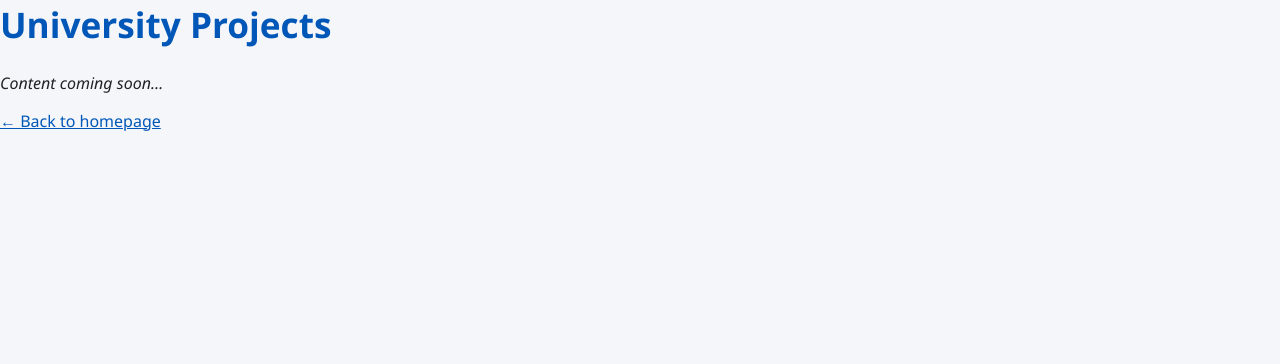
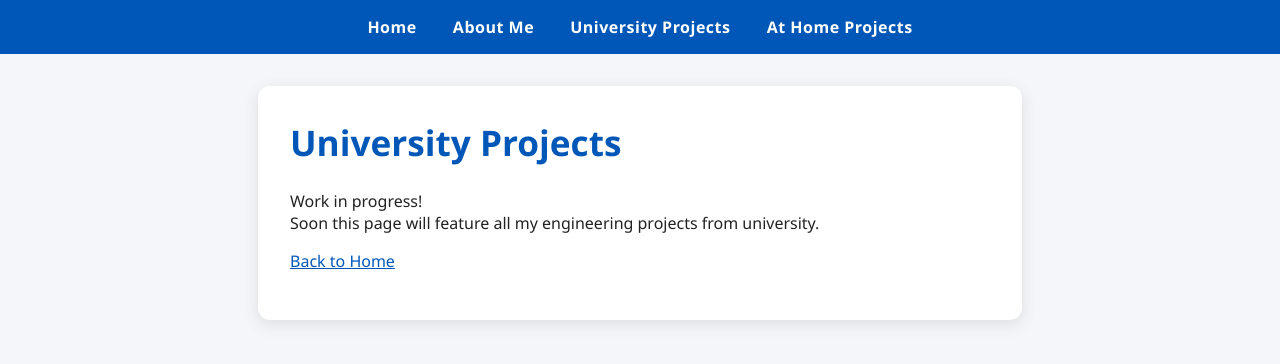
Before and after one commit to AnnabelleJohnstone/AJengineering-projects, a Jekyll site: the page built from university-projects.md, in a window 1280 px wide. Shown: the top 364 px of the page. Built offline with Jekyll 4.4.1, drawn with Linux system fonts in a browser that asks for light colours.

Commit message:
Update university-projects.md

```diff
--- a/university-projects.md
+++ b/university-projects.md
@@ -3,8 +3,16 @@ layout: default
 title: University Projects
 ---
 
-# University Projects
+<nav class="navbar">
+  <a href="/">Home</a>
+  <a href="/about/">About Me</a>
+  <a href="/university-projects/">University Projects</a>
+  <a href="/home-projects/">At Home Projects</a>
+</nav>
 
-_Content coming soon..._
-
-[← Back to homepage](/)
+<div class="container">
+  <h1>University Projects</h1>
+  <p>Work in progress!<br>
+  Soon this page will feature all my engineering projects from university.</p>
+  <p><a href="/">Back to Home</a></p>
+</div>
```
